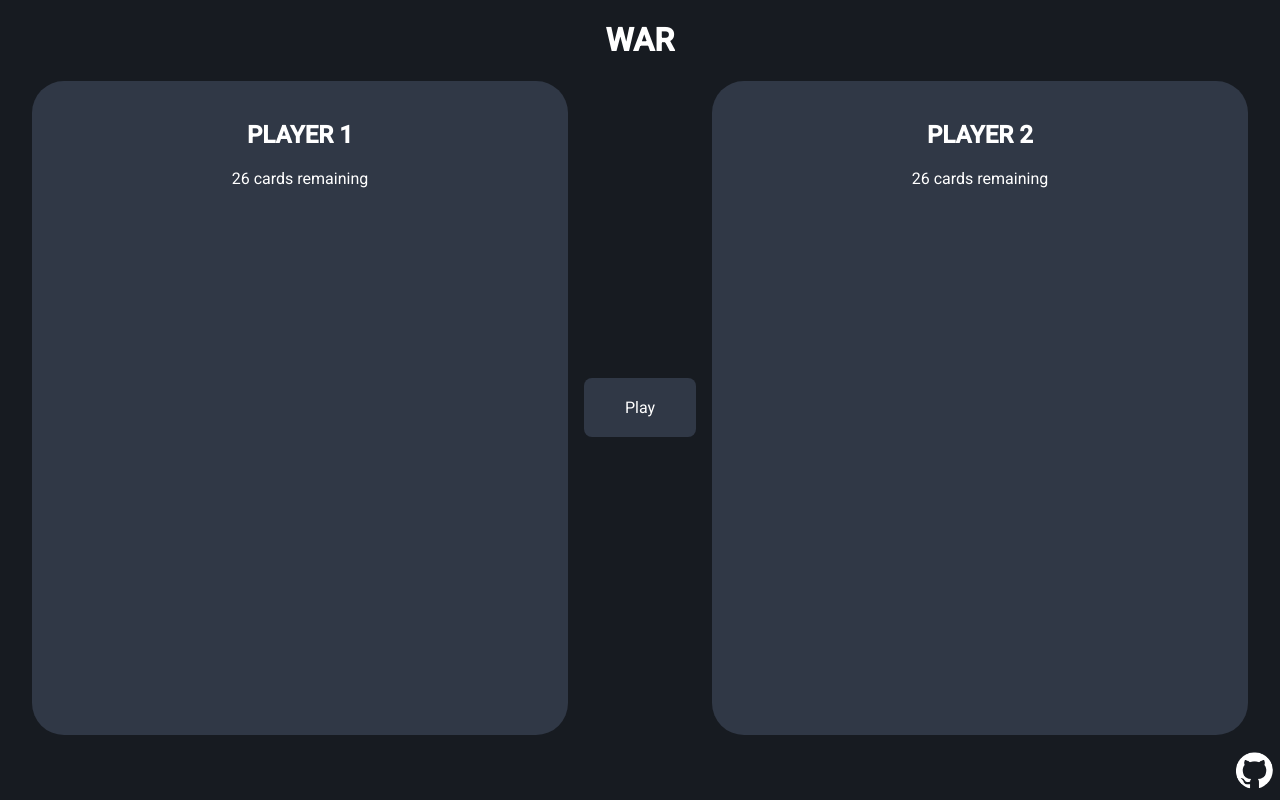
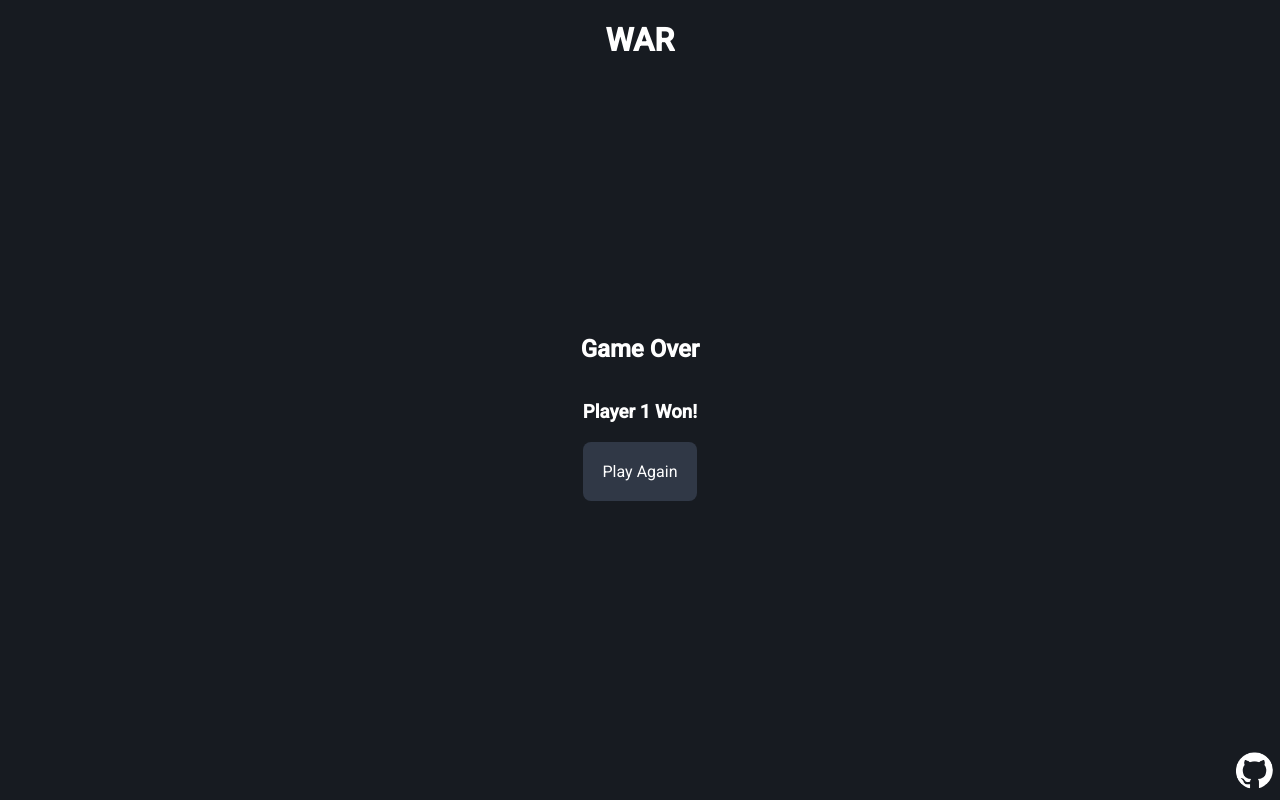
Before and after one commit to zachstence/war, a React (Create React App) app: page / in a window 1280 px wide. Built offline with nearby package versions, Linux system fonts and the light colour scheme.

Commit message:
feat: add game over screen

```diff
--- a/src/components/App.scss
+++ b/src/components/App.scss
@@ -45,4 +45,21 @@ body {
             }
         }
     }
+
+    button {
+        background: none;
+        border: none;
+        padding: 0;
+        font: inherit;
+        cursor: pointer;
+
+        padding: 1rem;
+        border-radius: 0.5rem;
+        background-color: $gray-4;
+        border: 4px solid transparent;
+
+        &:hover {
+            background-color: $gray-3;
+        }
+    }
 }
--- a/src/components/Game/Game.scss
+++ b/src/components/Game/Game.scss
@@ -21,21 +21,7 @@
         margin: 1rem;
 
         button {
-            background: none;
-            border: none;
-            padding: 0;
-            font: inherit;
-            cursor: pointer;
-
             width: 7rem;
-            padding: 1rem;
-            border-radius: 0.5rem;
-            background-color: $gray-4;
-            border: 4px solid transparent;
-
-            &:hover {
-                background-color: $gray-3;
-            }
         }
     }
 
@@ -79,7 +65,13 @@
             border-color: $red;
         }
     }
+}
 
+.game-over {
+    display: flex;
+    flex-direction: column;
+    justify-content: center;
+    align-items: center;
 }
 
 @media screen and (max-width: 600px) {
--- a/src/components/Game/Game.tsx
+++ b/src/components/Game/Game.tsx
@@ -14,16 +14,18 @@ const Game: React.FC = () => {
 
     const [canPlay, setCanPlay] = useState<boolean>(true);
 
-    const [gameOver, setGameOver] = useState<boolean>(false);
+    const [gameOver, setGameOver] = useState<boolean>(true);
 
-    useEffect(() => {
+    const init = (): void => {
         const fullDeck = new Deck();
         fullDeck.shuffle();
 
         const [d1, d2] = fullDeck.split();
         setP1Deck(d1);
         setP2Deck(d2);
-    }, []);
+    }
+
+    // useEffect(init, []);
 
     const play = (): void => {
         if (!p1Deck || !p2Deck) throw new Error(); // TODO
@@ -103,7 +105,13 @@ const Game: React.FC = () => {
             </main>
         )
     } else if (gameOver) {
-        return <div className="game-over">Game Over</div>;
+        return (
+            <main className="game-over">
+                <h2>Game Over</h2>
+                {p1Deck?.size() === 0 ? <h3>Player 2 Won!</h3> : <h3>Player 1 Won!</h3>}
+                <button onClick={init}>Play Again</button>
+            </main>
+        );
     } else {
         return null;
     }
```
